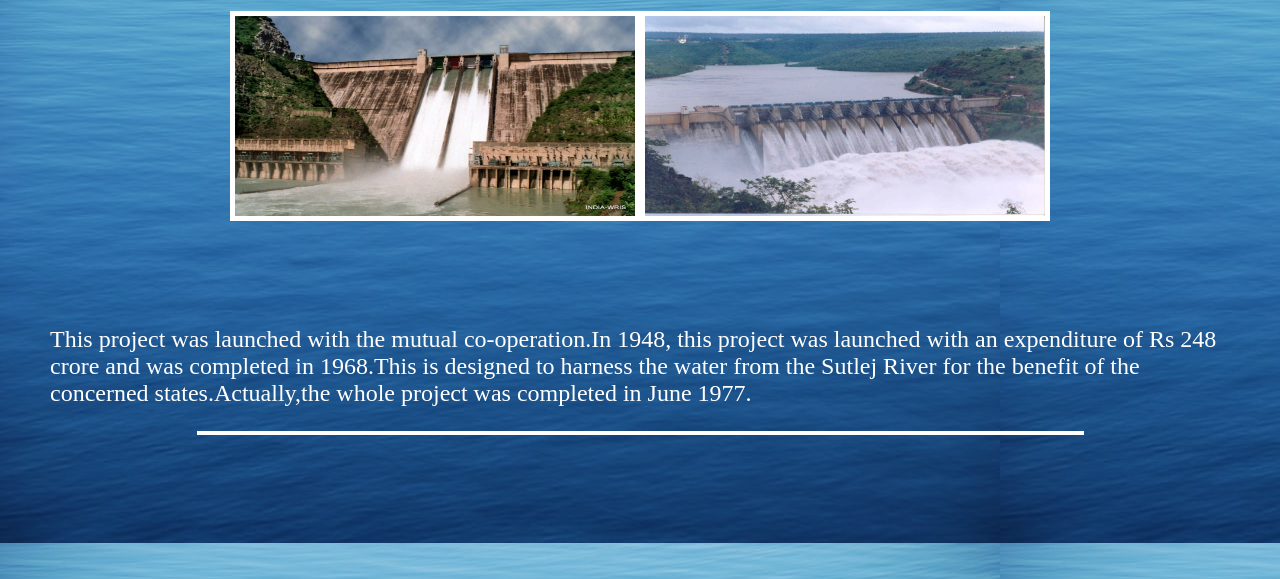
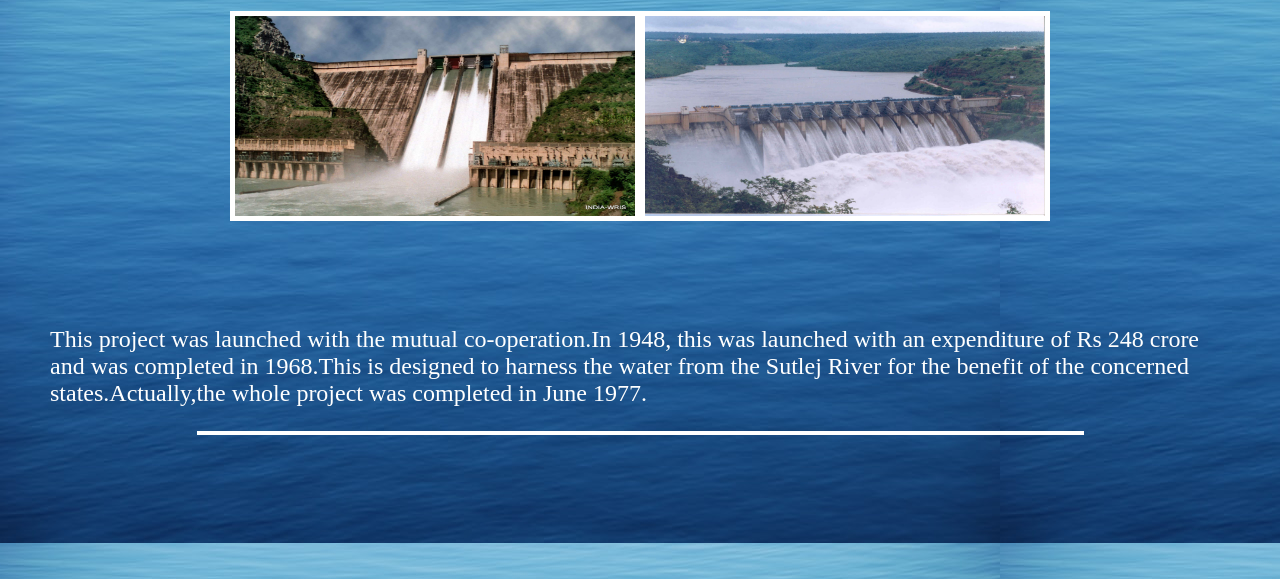
Before and after one commit to Shasmi8/Water-resources-project, a plain HTML site: page index-6.html in a window 1280 px wide. Shown: the part 126-705 px from the top of the page. Drawn offline with Linux system fonts and the light colour scheme.

Commit message:
Update index-6.html

```diff
--- a/index-6.html
+++ b/index-6.html
@@ -11,7 +11,7 @@
 <img src="bhakra nangal.jpg" alt=Bhakra Nangal height=200 width=400 border=5><img src="bhakra nangal-1.jpg" alt=Bhakra Nangal height=200 width=400 border=5>
 </center>
 <br><br><br>
-<p>This project was launched with the mutual co-operation.In 1948, this project was launched with an expenditure of Rs 248 crore and was completed in 1968.This is designed to harness the water from the Sutlej River for the benefit of the concerned states.Actually,the whole project was completed in June 1977.</p>
+<p>This project was launched with the mutual co-operation.In 1948, this was launched with an expenditure of Rs 248 crore and was completed in 1968.This is designed to harness the water from the Sutlej River for the benefit of the concerned states.Actually,the whole project was completed in June 1977.</p>
 <hr size=4 align=center width=75% color=white>
 <table<center>
 <center>
```
